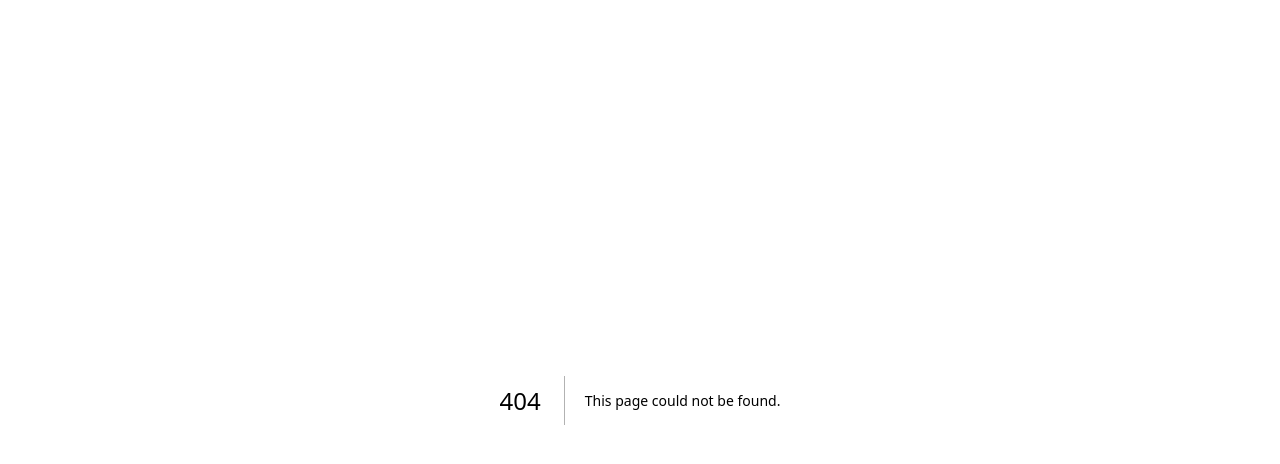
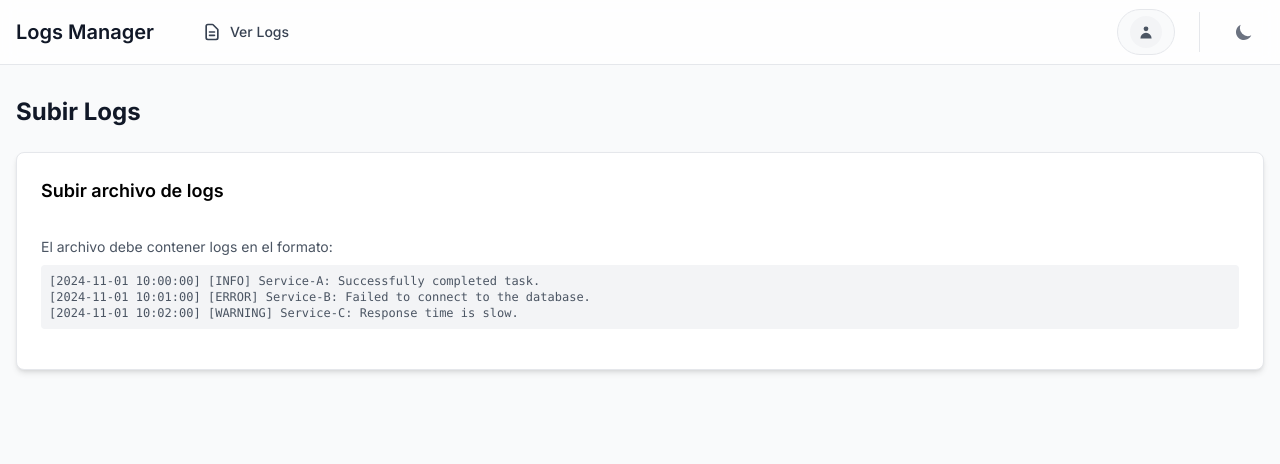
Before and after one commit to microboxlabs/nextjs-logs-manager, a Next.js app in the folder nextjs-logs-manager/: page /pages/admin/upload-logs in a window 1280 px wide. Before the commit this address had no page. Shown: the top 464 px of the page. Built offline with nearby package versions, Linux system fonts and the light colour scheme; no server answers.

Commit message:
(Update) Mejora de rutas y pagina logs
Creacion de pagina logs para roles, modificacion de rutas y archivos. Pagina logs (home para ambos roles)

```diff
--- a/nextjs-logs-manager/app/pages/admin/page.tsx
+++ /dev/null
@@ -1,15 +0,0 @@
-'use client'
-
-import { Card } from 'flowbite-react'
-
-export default function AdminPage() {
-  return (
-    <div className="flex min-h-screen flex-col items-center justify-center bg-gray-50 p-4 dark:bg-gray-900">
-      <Card className="w-full max-w-md">
-        <h1 className="text-center text-2xl font-bold text-gray-900 dark:text-white">
-          Estás logueado con rol ADMIN
-        </h1>
-      </Card>
-    </div>
-  )
-}
--- /dev/null
+++ b/nextjs-logs-manager/app/pages/admin/upload-logs/page.tsx
@@ -0,0 +1,32 @@
+'use client'
+
+import React from 'react'
+import { Card } from 'flowbite-react'
+
+export default function UploadLogsPage() {
+  return (
+    <div>
+      <div className="mb-6">
+        <h1 className="text-2xl font-bold mb-4 text-gray-900 dark:text-white">
+          Subir Logs
+        </h1>
+      </div>
+
+      <Card>
+        <h2 className="text-lg font-semibold mb-4">Subir archivo de logs</h2>
+        <p className="text-sm text-gray-600 dark:text-gray-400 mb-4">
+          El archivo debe contener logs en el formato:
+          <br />
+          <code className="block bg-gray-100 dark:bg-gray-800 p-2 rounded mt-2 text-xs">
+            [2024-11-01 10:00:00] [INFO] Service-A: Successfully completed task.
+            <br />
+            [2024-11-01 10:01:00] [ERROR] Service-B: Failed to connect to the database.
+            <br />
+            [2024-11-01 10:02:00] [WARNING] Service-C: Response time is slow.
+          </code>
+        </p>
+        {/* Aquí irá el componente de subida de archivos */}
+      </Card>
+    </div>
+  )
+}
--- a/nextjs-logs-manager/app/pages/layout.tsx
+++ b/nextjs-logs-manager/app/pages/layout.tsx
@@ -10,7 +10,7 @@ export default function PagesLayout({
   return (
     <div className="min-h-screen bg-gray-50 dark:bg-gray-900">
       <MainNavbar />
-      <main className="container mx-auto p-4">
+      <main className="container mx-auto p-4 pt-24">
         {children}
       </main>
     </div>
--- a/nextjs-logs-manager/app/pages/user/page.tsx
+++ /dev/null
@@ -1,15 +0,0 @@
-'use client'
-
-import { Card } from 'flowbite-react'
-
-export default function UserPage() {
-  return (
-    <div className="flex min-h-screen flex-col items-center justify-center bg-gray-50 p-4 dark:bg-gray-900">
-      <Card className="w-full max-w-md">
-        <h1 className="text-center text-2xl font-bold text-gray-900 dark:text-white">
-          Estás logueado con rol USER
-        </h1>
-      </Card>
-    </div>
-  )
-}
--- a/nextjs-logs-manager/components/navigation/Navbar.tsx
+++ b/nextjs-logs-manager/components/navigation/Navbar.tsx
@@ -26,7 +26,7 @@ export function MainNavbar() {
           {/* Links de Navegación Desktop */}
           <div className="hidden items-center gap-3 md:flex">
             <Link
-              href="/logs"
+              href="/pages/logs"
               className="group flex items-center gap-2 rounded-lg px-4 py-2 text-sm font-medium text-gray-700 transition-colors hover:bg-gray-100 dark:text-gray-300 dark:hover:bg-gray-700"
             >
               <HiOutlineDocumentText className="size-5 transition-transform group-hover:scale-110" />
@@ -34,7 +34,7 @@ export function MainNavbar() {
             </Link>
             {isAdmin && (
               <Link
-                href="/logs/upload"
+                href="/pages/admin/upload-logs"
                 className="group flex items-center gap-2 rounded-lg px-4 py-2 text-sm font-medium text-gray-700 transition-colors hover:bg-gray-100 dark:text-gray-300 dark:hover:bg-gray-700"
               >
                 <HiOutlineUpload className="size-5 transition-transform group-hover:scale-110" />
@@ -114,7 +114,7 @@ export function MainNavbar() {
 
             {/* Links Mobile */}
             <Link
-              href="/logs"
+              href="/pages/logs"
               className="flex items-center gap-2 rounded-lg px-3 py-2 text-sm font-medium text-gray-700 hover:bg-gray-100 dark:text-gray-300 dark:hover:bg-gray-700"
             >
               <HiOutlineDocumentText className="size-5" />
@@ -122,7 +122,7 @@ export function MainNavbar() {
             </Link>
             {isAdmin && (
               <Link
-                href="/logs/upload"
+                href="/pages/admin/upload-logs"
                 className="flex items-center gap-2 rounded-lg px-3 py-2 text-sm font-medium text-gray-700 hover:bg-gray-100 dark:text-gray-300 dark:hover:bg-gray-700"
               >
                 <HiOutlineUpload className="size-5" />
```
Also changed, not shown: nextjs-logs-manager/middleware.ts (+8 -7 lines).
